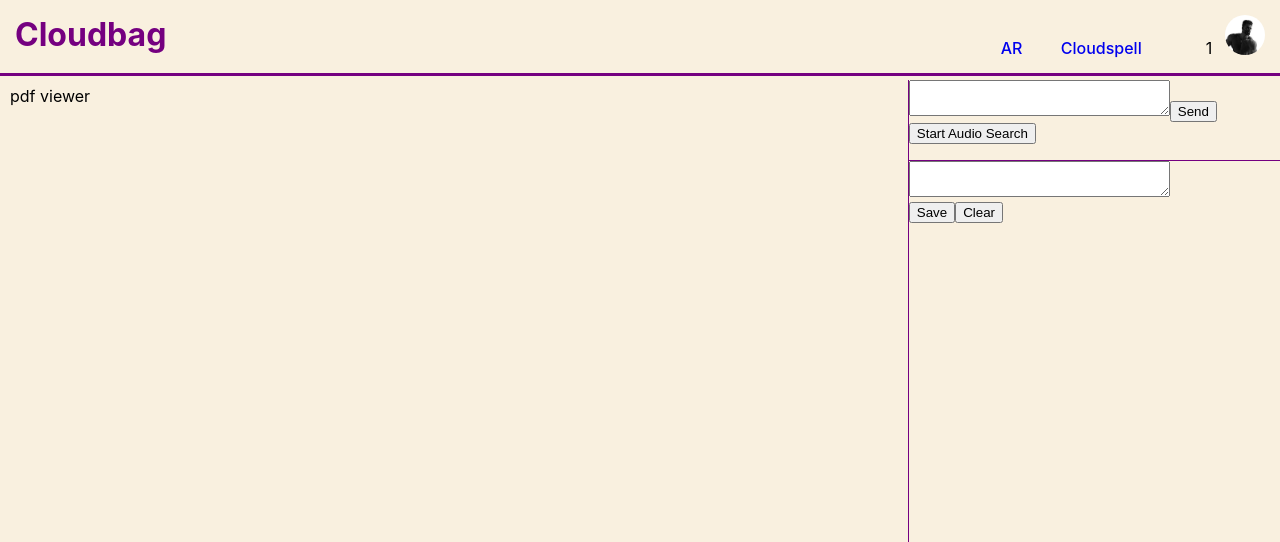
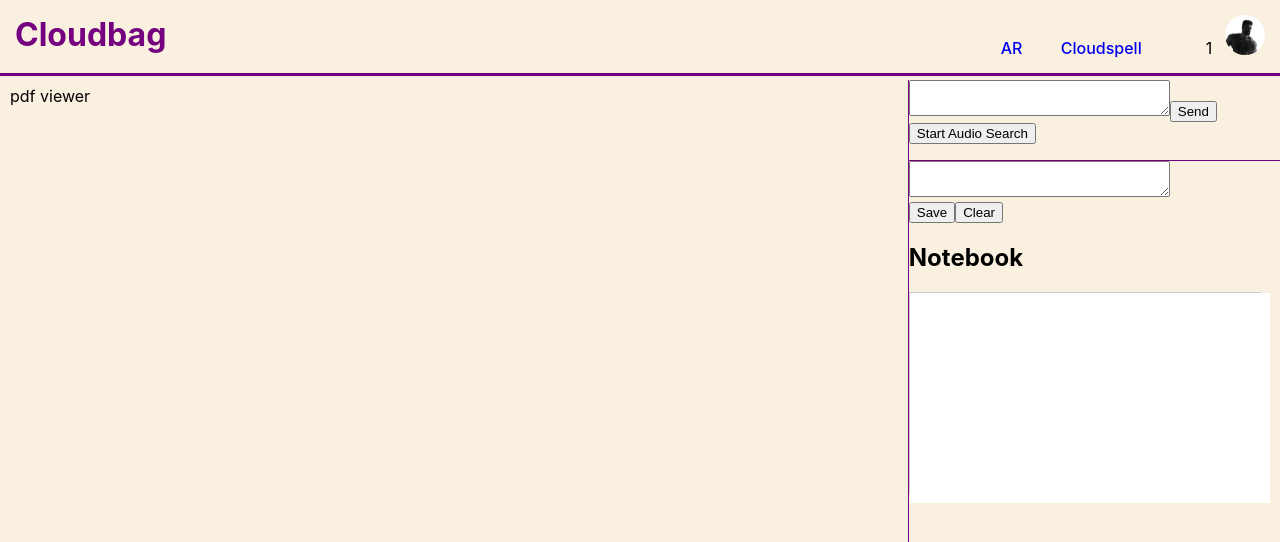
Before and after one commit to yadhukrishnasm/Cloudbag, a React (Create React App) app in the folder client/: page /main_homepage/1 in a window 1280 px wide. Shown: the top 542 px of the page. Built offline with nearby package versions, Linux system fonts and the light colour scheme.

Commit message:
New Notebook update 	new file:   client/src/modules/Notebook.css 	new file:   client/src/modules/notebook.js 	modified:   client/src/pages/homePage.js

```diff
--- /dev/null
+++ b/client/src/modules/Notebook.css
@@ -0,0 +1,19 @@
+.notebook-container {
+    width: 350px;
+    height: 200px;
+    border: 1px solid #ccc;
+  }
+
+  .notebook-content {
+    width: 100%;
+    height: 100%;
+    padding: 5px; /* Add padding to make the text more readable */
+    background-color: rgb(255, 255, 255);
+    overflow: auto; /* Add overflow for scrolling if needed */
+  }
+
+  .notebook-textarea {
+    width: 100%;
+    height: 100%;
+    padding: 5px; /* Add padding to textarea for better appearance */
+  }
--- /dev/null
+++ b/client/src/modules/notebook.js
@@ -0,0 +1,50 @@
+import React, { useState, useEffect } from 'react';
+import './Notebook.css';
+
+const Notebook = () => {
+  const [isEditing, setIsEditing] = useState(false);
+  const [text, setText] = useState('');
+
+  useEffect(() => {
+    const savedText = localStorage.getItem('notebookText');
+    if (savedText) {
+      setText(savedText);
+    }
+  }, []);
+
+  const handleDoubleClick = () => {
+    setIsEditing(true);
+  };
+
+  const handleChange = (event) => {
+    setText(event.target.value);
+    localStorage.setItem('notebookText', event.target.value);
+  };
+
+  const handleBlur = () => {
+    setIsEditing(false);
+  };
+
+  return (
+    <div className="notebook-container">
+      {isEditing ? (
+        <textarea
+          autoFocus
+          value={text}
+          onChange={handleChange}
+          onBlur={handleBlur}
+          className="notebook-textarea"
+        ></textarea>
+      ) : (
+        <div
+          className="notebook-content"
+          onDoubleClick={handleDoubleClick}
+        >
+          <pre>{text || '\u00a0'}</pre> {}
+        </div>
+      )}
+    </div>
+  );
+};
+
+export default Notebook;
--- a/client/src/pages/homePage.js
+++ b/client/src/pages/homePage.js
@@ -1,5 +1,6 @@
 import React from 'react';
 import { Notes } from '../modules/notes'
+import Notebook from '../modules/notebook'; // Import the Notebook component
 import {Navbar} from '../components/navbar'
 import { useParams } from 'react-router-dom';
 import Askai from '../modules/askai';
@@ -26,6 +27,8 @@
         </div>
         <div className="notes">
           <Notes/>
+          <h2>Notebook</h2>
+          <Notebook /> {/* Include the Notebook component here */}
         </div>
       </div>
 
```
